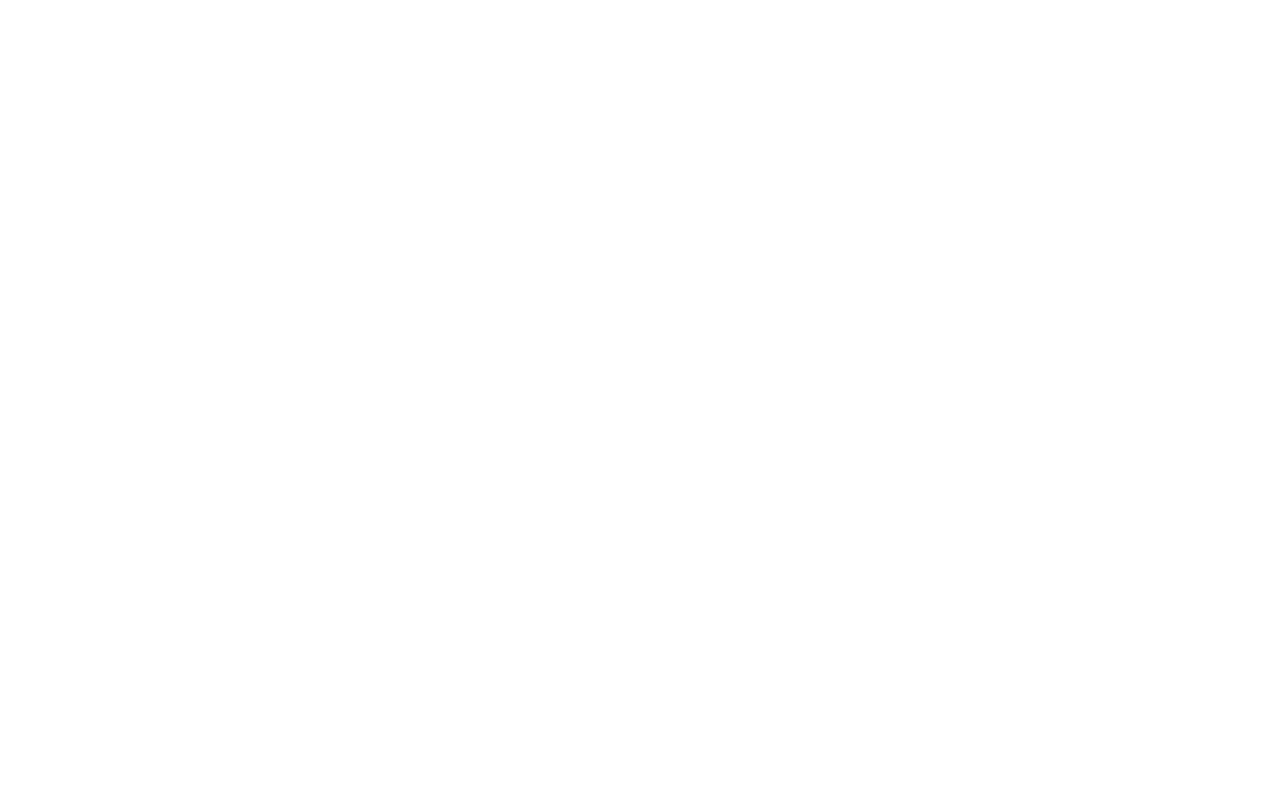
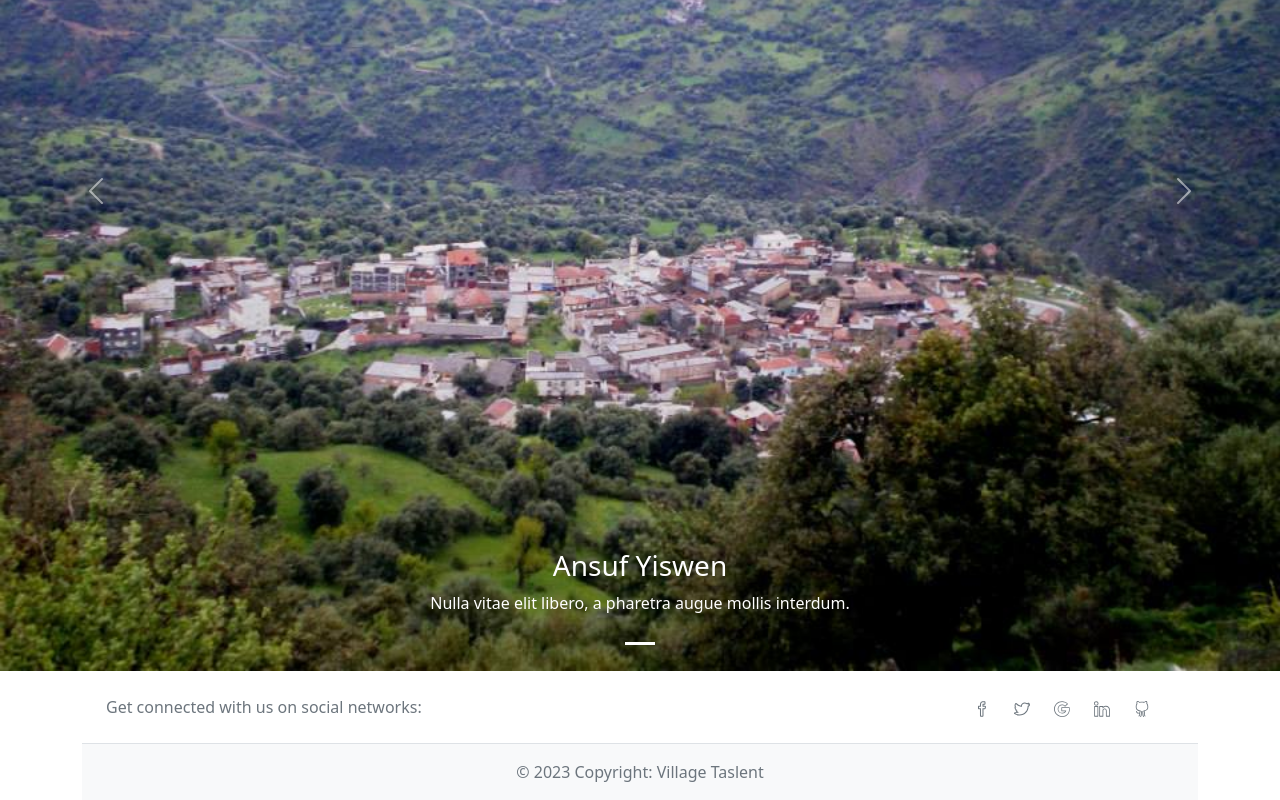
Before and after one commit to youba1993/Taslent_frontend, a React (Create React App) app: page / in a window 1280 px wide. Shown: the part 375-1175 px from the top of the page. Before the commit the page ends 800 px from the top, so only its background shows below. Built offline with nearby package versions, Linux system fonts and the light colour scheme.

Commit message:
logo centred

```diff
--- /dev/null
+++ b/src/components/Carrousel.js
@@ -0,0 +1,23 @@
+import Carousel from 'react-bootstrap/Carousel';
+import village from '../images/Village-taslent.jpg';
+
+function CarouselPage() {
+  return (
+    <Carousel fade>
+      <Carousel.Item>
+        <img
+          className="d-block w-100"
+          src={village}
+          alt="First slide"
+        />
+        <Carousel.Caption>
+          <h3>Ansuf Yiswen</h3>
+          <p>Nulla vitae elit libero, a pharetra augue mollis interdum.</p>
+        </Carousel.Caption>
+      </Carousel.Item>
+
+    </Carousel>
+  );
+}
+
+export default CarouselPage;
--- a/src/components/Footer.js
+++ b/src/components/Footer.js
@@ -2,8 +2,8 @@
 import { SlSocialFacebook, SlSocialTwitter, SlSocialGoogle, SlSocialLinkedin, SlSocialGithub } from "react-icons/sl";
 const Footer = () => {
   return (
-    <Container bg='light' className='text-center text-lg-start text-muted '>
 
+    <Container bg='light' className='text-center text-lg-start text-muted ' sticky="bottom">
 
       <section className="d-flex justify-content-center justify-content-lg-between p-4 border-bottom">
         <div className='me-5 d-none d-lg-block'>
@@ -31,6 +31,7 @@
         &copy; {new Date().getFullYear()} Copyright:{' '} Village Taslent
       </div>
     </Container>
+
   );
 }
 
--- a/src/index.css
+++ b/src/index.css
@@ -1,13 +1,11 @@
 body {
-  margin: 0;
-  font-family: -apple-system, BlinkMacSystemFont, 'Segoe UI', 'Roboto', 'Oxygen',
-    'Ubuntu', 'Cantarell', 'Fira Sans', 'Droid Sans', 'Helvetica Neue',
-    sans-serif;
-  -webkit-font-smoothing: antialiased;
-  -moz-osx-font-smoothing: grayscale;
+  min-height: 100vh;
 }
 
-code {
-  font-family: source-code-pro, Menlo, Monaco, Consolas, 'Courier New',
-    monospace;
+.sticky-footer {
+
+  position: relative;
+
+  bottom: 0;
+  width: 100%;
 }
--- a/src/pages/Home.js
+++ b/src/pages/Home.js
@@ -1,3 +1,4 @@
+import CarouselPage from "../components/Carrousel";
 import Footer from "../components/Footer";
 import Header from "../components/Header";
 
@@ -8,7 +9,7 @@
         <div>
 
                 <Header />
-
+                <CarouselPage />
 
 
                 <Footer />
```
Also changed, not shown: src/images/Village-taslent.jpg (added), 1 other file (tests, documents, lock files or other folders).
